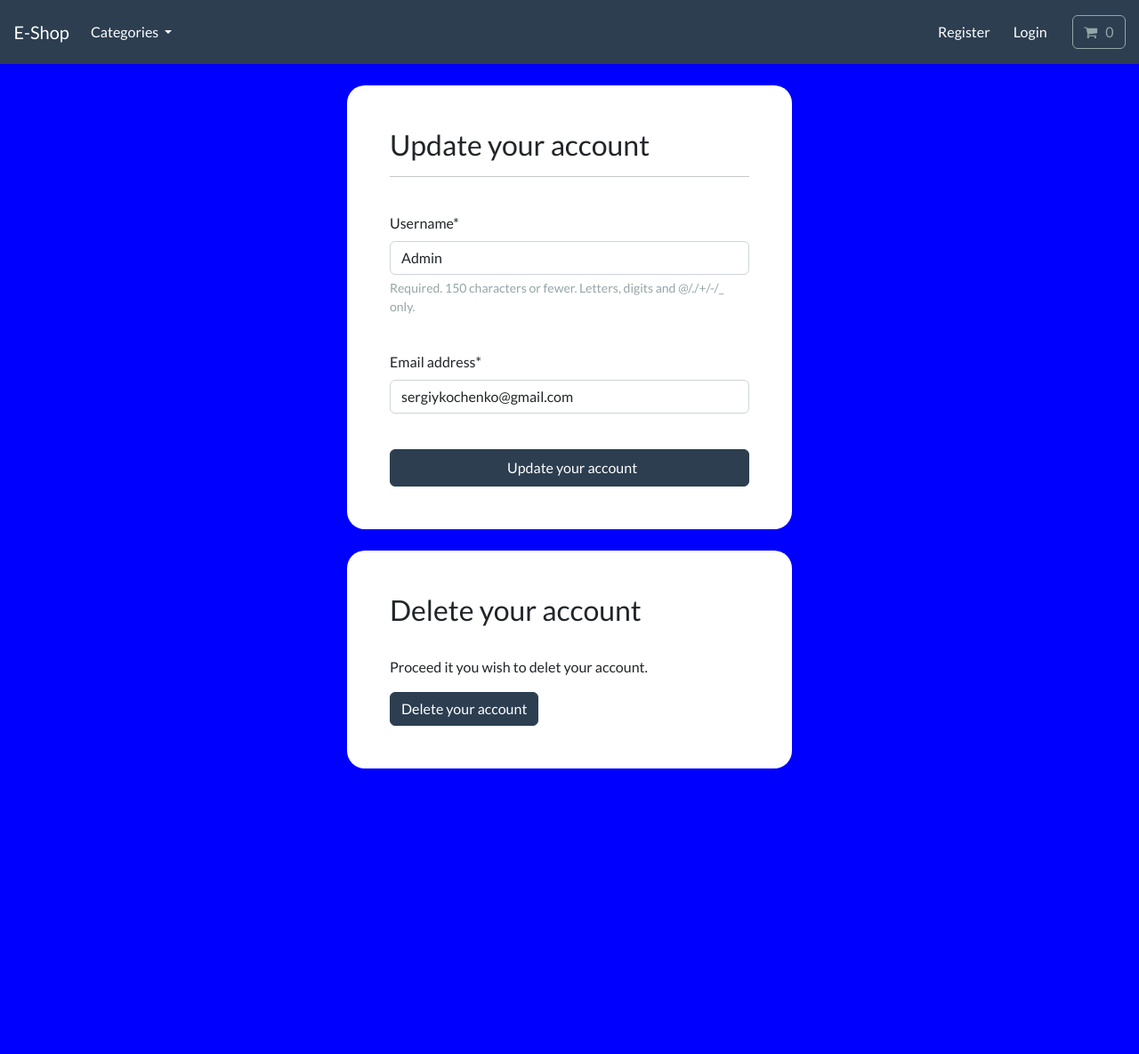
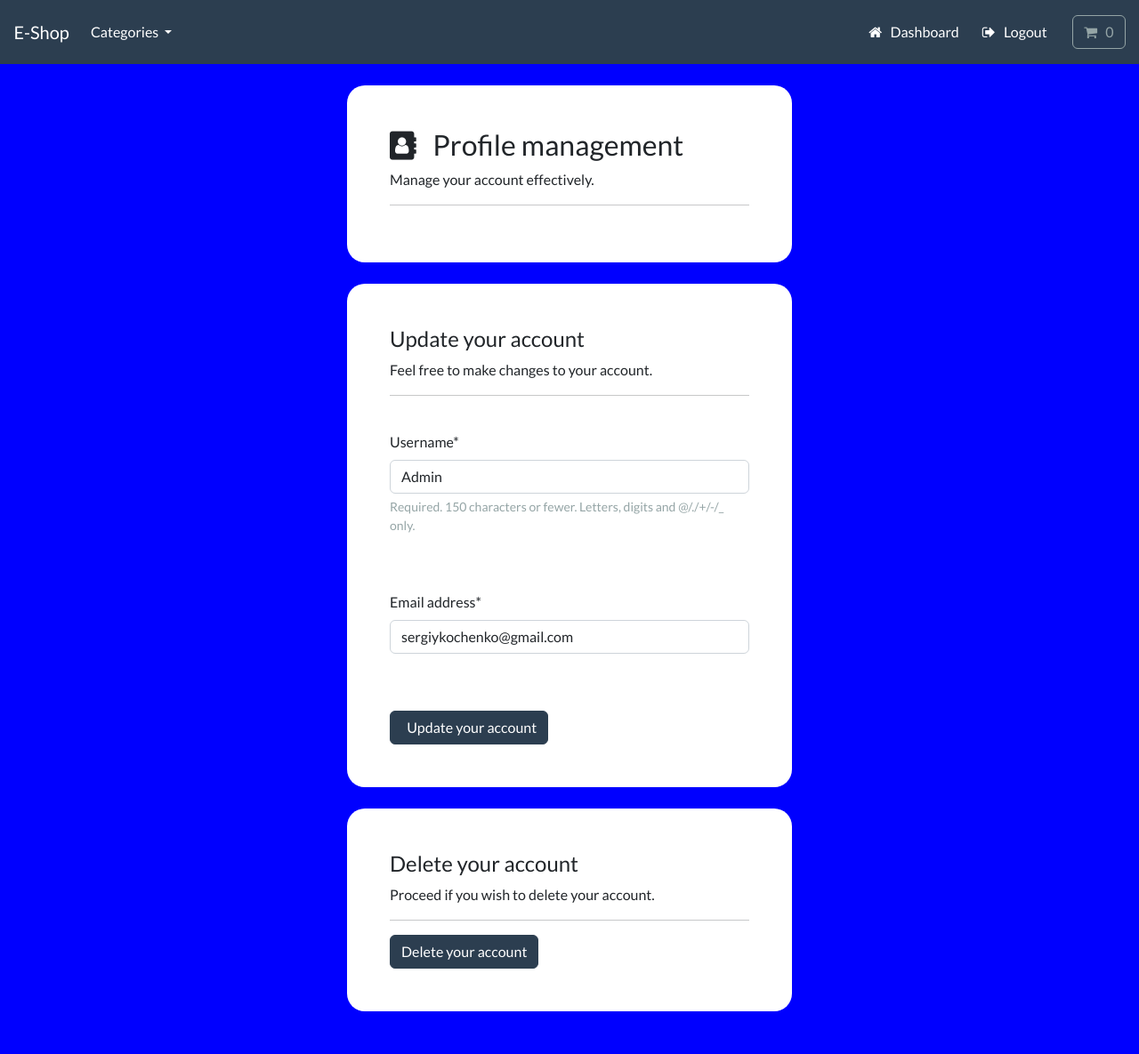
Before and after one commit to SergiyKochenko/E-Shop, a Django app: page /account/profile-management in a window 1280 px wide. Shown: the whole page at 89% size. Before the commit the page ends 864 px from the top, so only its background shows below. Run offline with Django 5.2, Linux system fonts and the light colour scheme; a user stored in the database is signed in; data comes from the database, SQL or seed files in the repository; both versions use the stored data as it was after the commit; some libraries are stand-ins or nearby versions.

Commit message:
Added stylings (UI/UX)

```diff
--- a/account/templates/account/dashboard.html
+++ b/account/templates/account/dashboard.html
@@ -65,13 +65,7 @@
 
 
 
-
-
         <a class="btn btn-primary navbar-btn text-white" type="button"  href="{% url 'profile-management' %}"> Profile management </a>
-
-        <br><br>
-
-        <a class="btn btn-danger navbar-btn text-white" type="button"  href="{% url 'user-logout' %}"> Logout </a>
 
     </div>
 
--- a/account/templates/account/profile-management.html
+++ b/account/templates/account/profile-management.html
@@ -1,17 +1,14 @@
-
 {% include "store/base.html" %}
 
 {% load static %}
 
 {% load crispy_forms_tags %}
 
-
 {% block content %}
 
     <style>
 
         body{
-
 
             background-color: blue;
 
@@ -25,7 +22,21 @@
 
         <div class="container bg-white shadow-md p-5 form-layout">
 
-            <h3> Update your account </h3>
+            <h3> <i class="fa fa-address-book" aria-hidden="true"></i> &nbsp; Profile management </h3>
+
+            <p> Manage your account effectively. </p>
+
+            <hr>
+
+        </div>
+
+        <br>
+
+        <div class="container bg-white shadow-md p-5 form-layout">
+
+            <h4> Update your account </h4>
+
+            <p> Feel free to make changes to your account. </p>
 
             <hr>
 
@@ -37,18 +48,13 @@
 
                 {{user_form.username|as_crispy_field}}
 
-
-                <br>
-
+                <br> <br>
 
                 {{user_form.email|as_crispy_field}}
 
-                <br>
+                <br> <br>
 
-                <button type="submit" class="btn btn-primary navbar-btn text-white w-100 p-2"> <i aria-hidden="true"></i> &nbsp; Update your account </button>
-
-                <br>
-
+                <button type="submit" class="btn btn-primary navbar-btn text-white"> &nbsp; Update your account </button>
 
             </form>
 
@@ -58,12 +64,11 @@
 
         <div class="container bg-white shadow-md p-5 form-layout">
 
-            <h3> Delete your account </h3>
+            <h4> Delete your account </h4>
 
-            <br>
+            <p> Proceed if you wish to delete your account.</p>
 
-            <p> Proceed it you wish to delet your account. </p>
-
+            <hr>
 
             <a class="btn btn-primary navbar-btn text-white" type="button"  href="{% url 'delete-account' %}"> Delete your account </a>
 
@@ -73,5 +78,4 @@
 
     <br> <br>
 
-
 {% endblock %}
--- a/store/templates/store/base.html
+++ b/store/templates/store/base.html
@@ -116,6 +116,15 @@
 
             <ul class="navbar-nav ms-auto">
 
+                {% if user.is_authenticated %}
+
+                <li class="nav-item">
+
+                    <a class="btn btn-alert navbar-btn text-white" type="button"  href="{% url 'dashboard' %}"> <i class="fa fa-home" aria-hidden="true"></i> &nbsp; Dashboard </a>
+
+                </li>
+
+                {% else %}
 
                 <li class="nav-item">
 
@@ -124,11 +133,30 @@
                 </li>
 
 
-                <li class="nav-item">
+            {% endif %}
 
-                    <a class="btn btn-alert navbar-btn text-white" type="button"  href="{% url 'my-login' %}"> Login </a>
 
-                </li>
+                {% if user.is_authenticated %}
+
+                    <li class="nav-item">
+
+
+                        <a class="btn btn-alert navbar-btn text-white" type="button"  href="{% url 'user-logout' %}"> <i class="fa fa-sign-out" aria-hidden="true"></i> &nbsp; Logout </a>
+
+                    </li>
+
+
+                    {% else %}
+
+                        <li class="nav-item">
+
+                            <a class="btn btn-alert navbar-btn text-white" type="button"  href="{% url 'my-login' %}"> Login </a>
+
+                        </li>
+
+                {% endif %}
+
+
 
 
                 &nbsp; &nbsp; &nbsp;
```
Also changed, not shown: account/templates/account/delete-account.html (+5 -23 lines), db.sqlite3.
